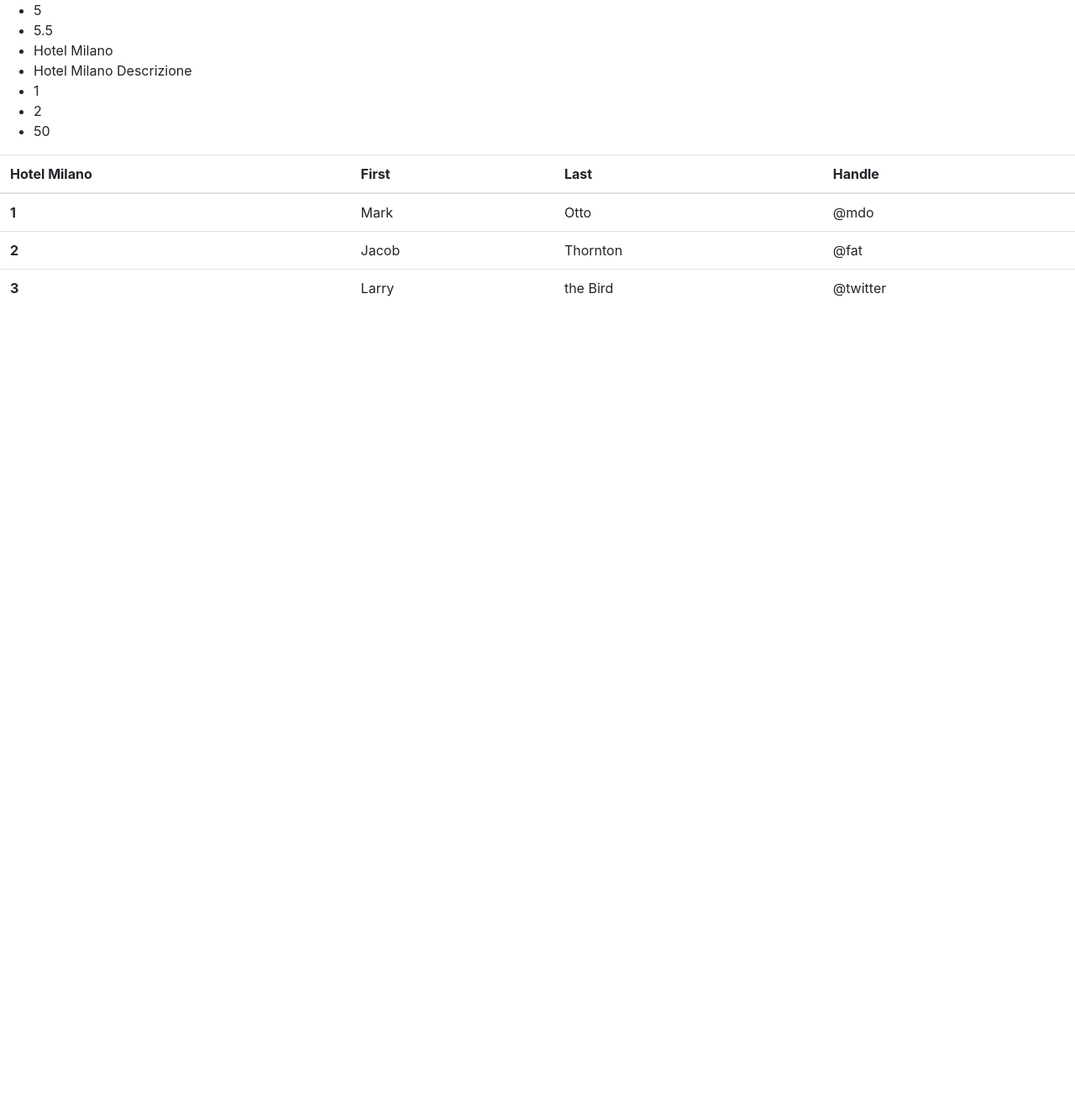
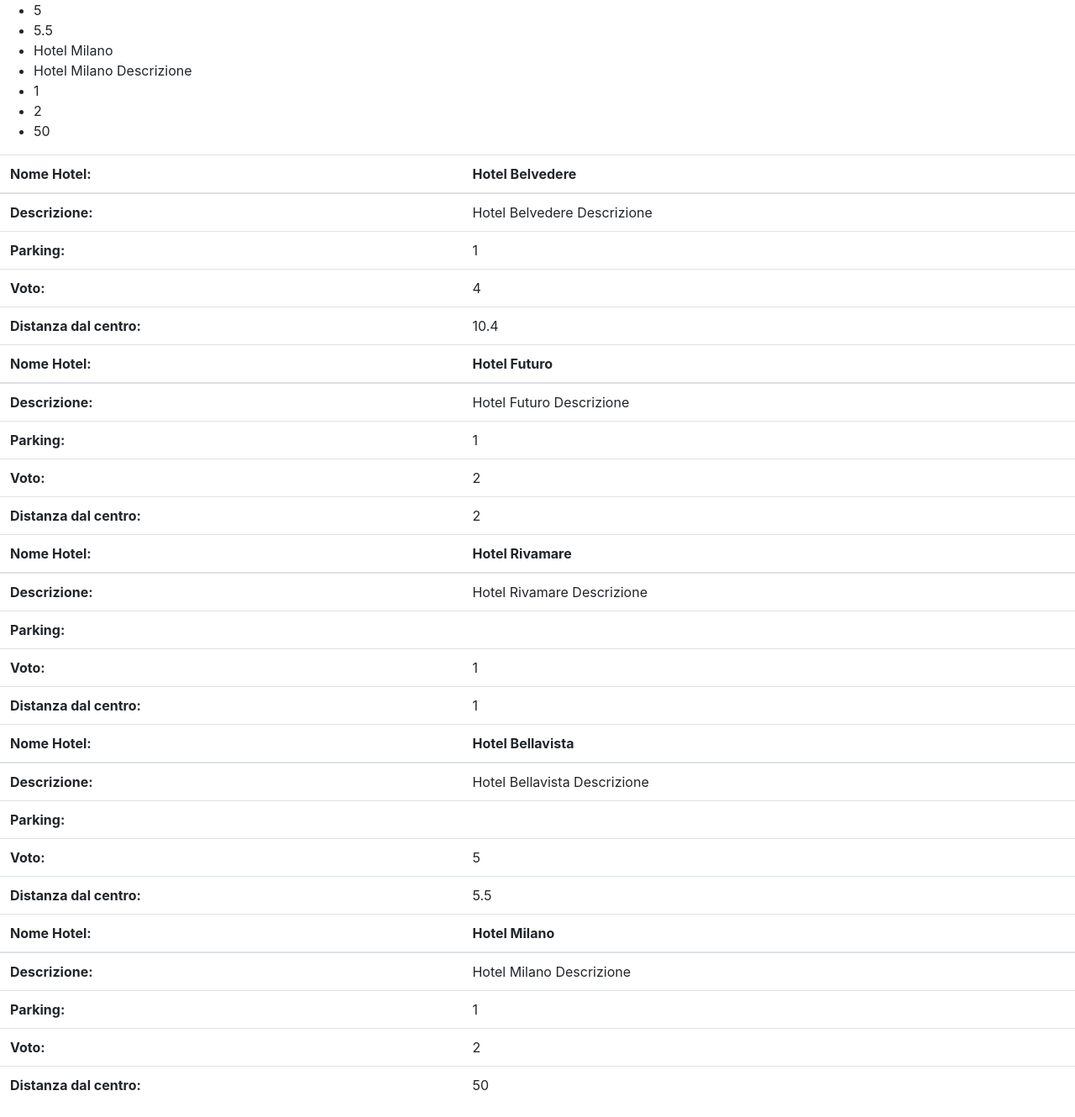
Before and after one commit to Vale-riad/php-hotel, a PHP site: page / in a window 1280 px wide. Shown: the part 613-1943 px from the top of the page at 84% size. Before the commit the page ends 966 px from the top, so only its background shows below. Run offline with PHP 8.4, Linux system fonts and the light colour scheme.

Commit message:
Aggiunge tabella

```diff
--- a/index.php
+++ b/index.php
@@ -70,34 +70,32 @@ foreach($hotels as $hotel){
   </ul>
 
   <table class="table">
+  <?php foreach($hotels as $key => $hotel){ ?>
   <thead>
     <tr>
-      <th scope="col"><?php echo $hotel["name"];?></th>
-      <th scope="col">First</th>
-      <th scope="col">Last</th>
-      <th scope="col">Handle</th>
+    <th scope="row">Nome Hotel:</th>
+      <th><?php echo $hotel["name"];?></th>
     </tr>
   </thead>
   <tbody>
     <tr>
-      <th scope="row">1</th>
-      <td>Mark</td>
-      <td>Otto</td>
-      <td>@mdo</td>
+      <th scope="row">Descrizione:</th>
+      <td><?php echo $hotel["description"];?></td>
     </tr>
     <tr>
-      <th scope="row">2</th>
-      <td>Jacob</td>
-      <td>Thornton</td>
-      <td>@fat</td>
+      <th scope="row">Parking:</th>
+      <td><?php echo $hotel["parking"];?></td>
     </tr>
     <tr>
-      <th scope="row">3</th>
-      <td>Larry</td>
-      <td>the Bird</td>
-      <td>@twitter</td>
+      <th scope="row">Voto:</th>
+      <td><?php echo $hotel["vote"];?></td>
+    </tr>
+    <tr class="gx-3">
+      <th scope="row">Distanza dal centro:</th>
+      <td ><?php echo $hotel["distance_to_center"];?></td>
     </tr>
   </tbody>
+  <?php } ?>
 </table>
 </body>
 </html>
```
